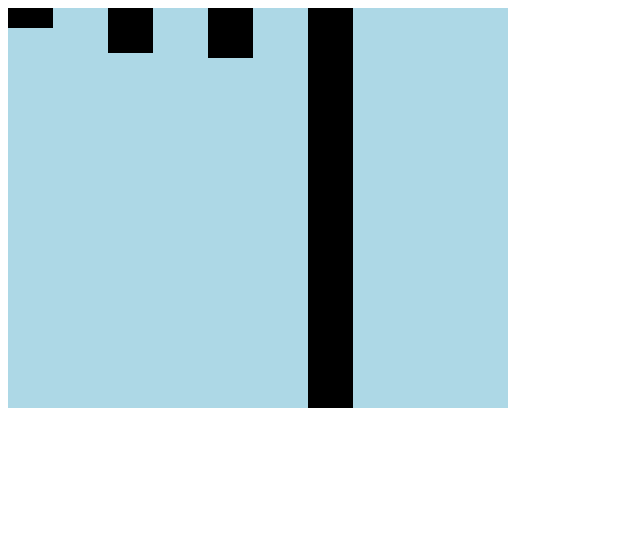
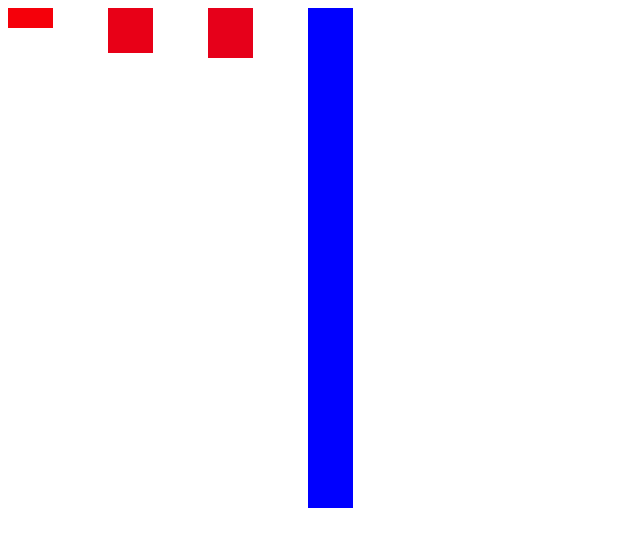
Before and after one commit to mblaul/d3-sandbox, a plain HTML site: page index.html in a window 1280 px wide. Shown: the whole page, without its empty margins (0-640 px from the left). Drawn offline with nearby package versions, Linux system fonts and the light colour scheme.

Commit message:
Colored and scaled graphs

```diff
--- a/index.html
+++ b/index.html
@@ -9,20 +9,30 @@
 <body>
   <script>
 
-  var dataArray = [20, 45, 50, 505];
+  var dataArray = [20, 45, 50, 500];
+  var width = 500;
+  var height = 500;
+
+  var heightScale = d3.scaleLinear()
+                    .domain([0, 500])
+                    .range([0, height]);
+
+  var color = d3.scaleLinear()
+                .domain([0,500])
+                .range(["red","blue"]);
 
   var canvas =  d3.select("body")
                   .append("svg")
                   .attr("width", 500)
-                  .attr("height", 400)
-                  .style("background-color", "lightblue");
+                  .attr("height", 500);
 
   var bars = canvas.selectAll("rect")
               .data(dataArray)
               .enter()
                 .append("rect")
                 .attr("width", 45)
-                .attr("height", function(d) { return d; })
+                .attr("height", function(d) { return heightScale(d); })
+                .attr("fill", function(d){ return color(d); })
                 .attr("x", function(d, i){ return i * 100; });
 
     console.log(d3);
```
